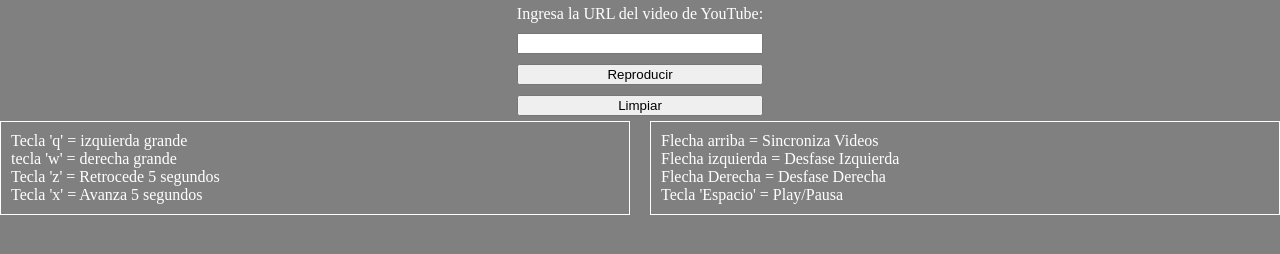
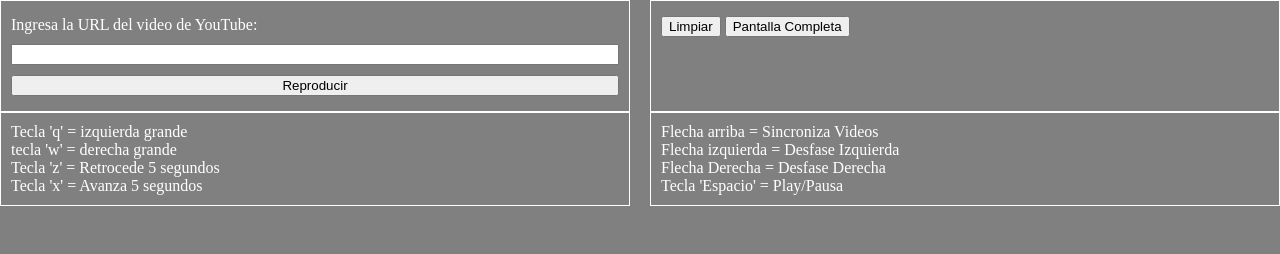
Before and after one commit to sebab24/sebab24.github.io, a plain HTML site: page index.html in a window 1280 px wide. Drawn offline with Linux system fonts and the light colour scheme.

Commit message:
index.html

```diff
--- a/index.html
+++ b/index.html
@@ -29,7 +29,7 @@
 <!DOCTYPE html>
 <html>
 <head>
-	<title>YouTube 3D v.4-2</title>
+	<title>YouTube 3D v.4-6</title>
 	<style>
 
         body {
@@ -170,6 +170,23 @@
 
 		}
 
+        function enterFullscreen() {
+            var elem = document.documentElement;
+            if (elem.requestFullscreen) {
+            elem.requestFullscreen();
+            } else if (elem.mozRequestFullScreen) { // Firefox
+            elem.mozRequestFullScreen();
+            } else if (elem.webkitRequestFullscreen) { // Chrome, Safari and Opera
+            elem.webkitRequestFullscreen();
+            } else if (elem.msRequestFullscreen) { // IE/Edge
+            elem.msRequestFullscreen();
+            }
+            // Center the players vertically and horizontally
+            document.getElementById('video-container').style.position = 'absolute';
+            document.getElementById('video-container').style.top = '50%';
+            document.getElementById('video-container').style.left = '50%';
+            document.getElementById('video-container').style.transform = 'translate(-50%, -50%)';
+        }
 // Agrega un evento de escucha al presionar teclas de flecha
 		document.addEventListener("keydown", function(event) {
 			if (event.code === "ArrowUp") {
@@ -237,14 +254,20 @@
 <body>
 
 
-	<div id="form-container">
+    <div id="form-container" style="display: flex; justify-content: space-between; width: 100%; max-width: 1280px;">
+        <div style="flex: 1; padding: 10px; border: 1px solid white; margin-right: 10px;">
             <form onsubmit="reproducirVideo(event)">
                 <label for="url">Ingresa la URL del video de YouTube:</label>
                 <input type="text" id="url" name="url">
                 <button type="submit">Reproducir</button>
                 <!-- <button type="button" onclick="sincronizarVideos()">Sincronizar Videos</button> -->
+            </form>
+        </div>
+
+        <div style="flex: 1; padding: 10px; border: 1px solid white; margin-left: 10px;">
             <button type="button" onclick="limpiarURL()">Limpiar</button>
-		</form>
+            <button type="button" onclick="enterFullscreen()">Pantalla Completa</button>
+        </div>
     </div>
 
 	<div id="video-container">
```
Lines whose indentation alone changed are shown as unchanged.
